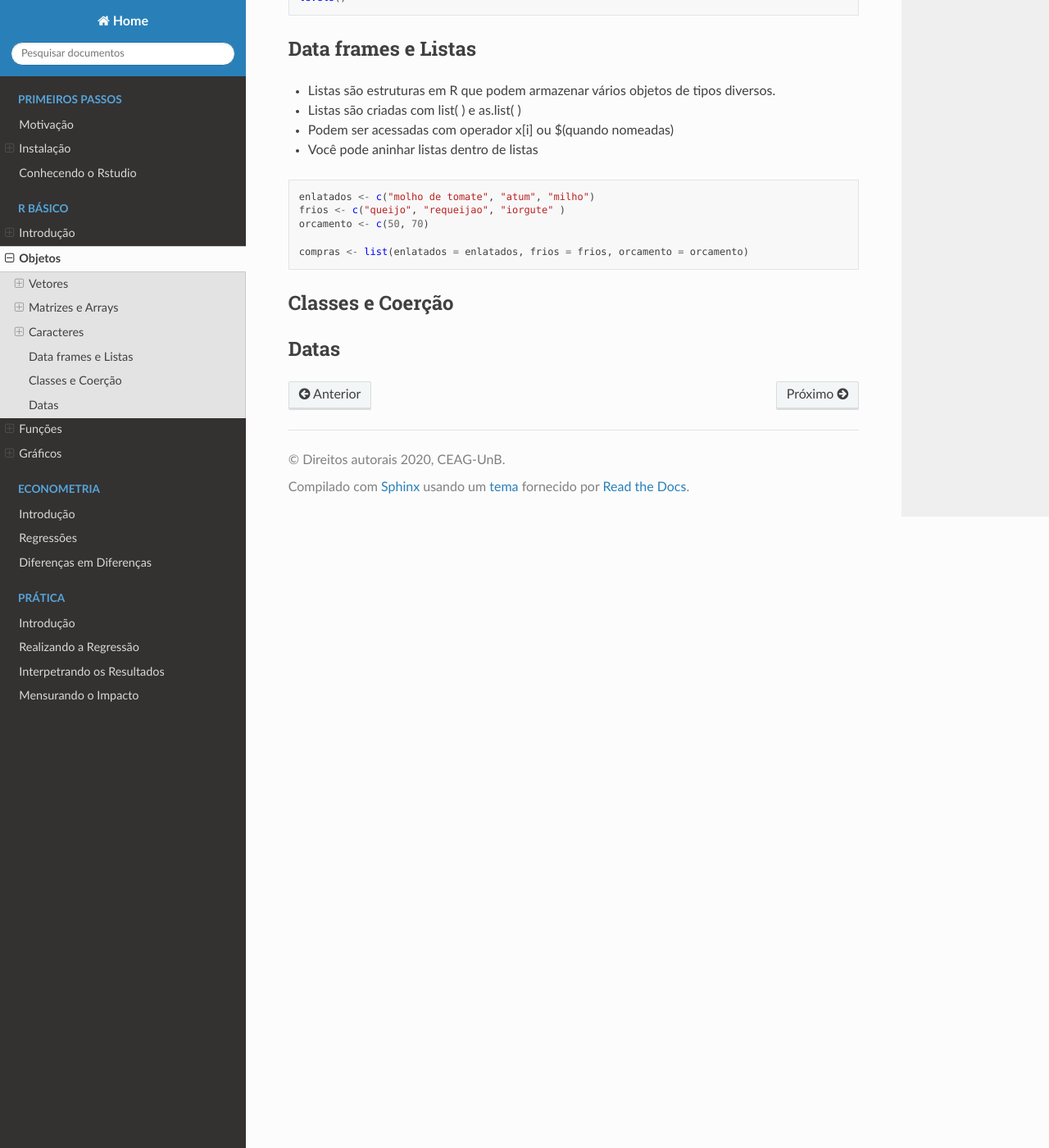
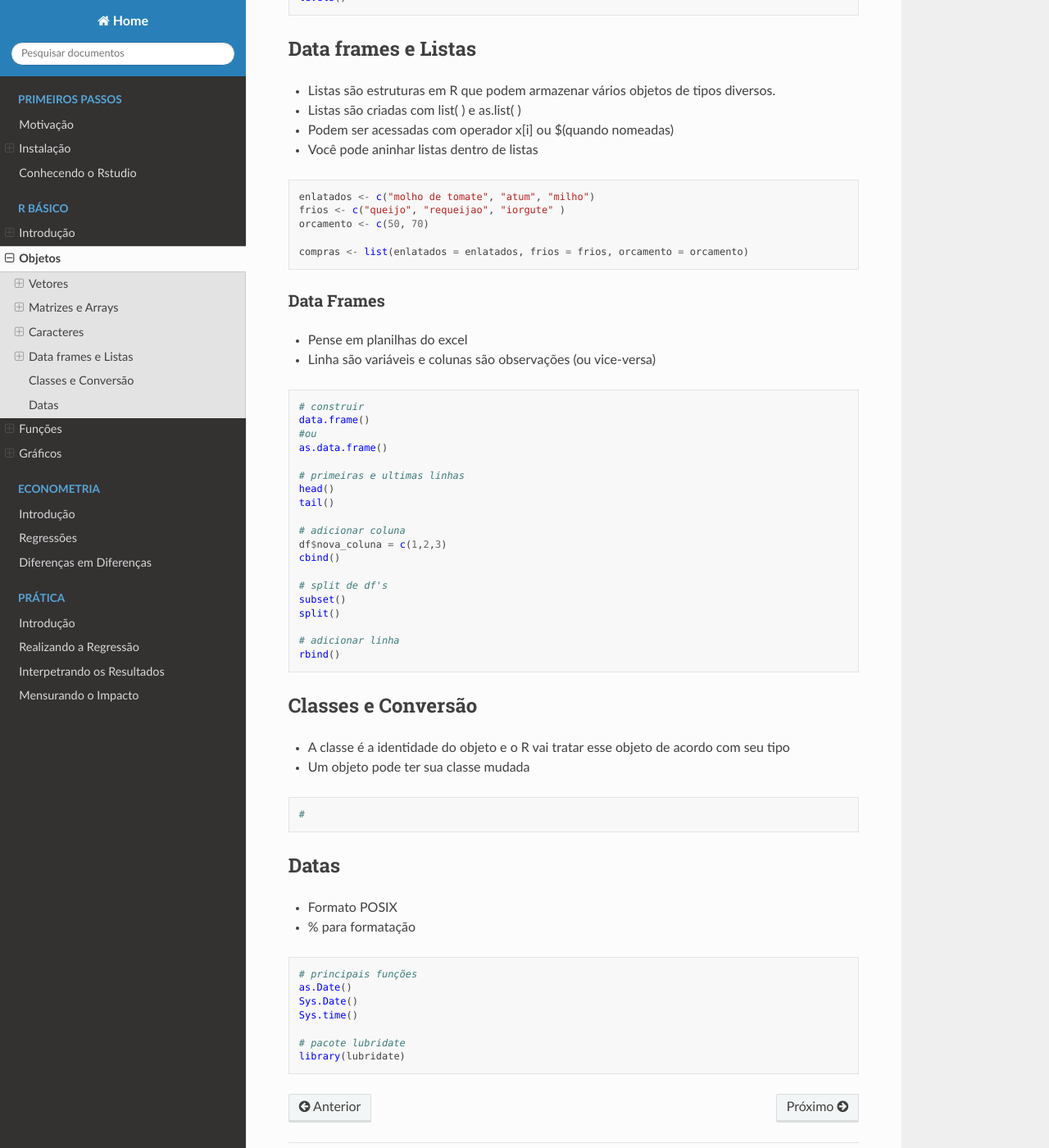
Before and after one commit to VitorGGs/manual-diff, a Sphinx documentation site: the page built from docs/r101/objetos.rst, in a window 1280 px wide and 1400 px high, scrolled down 3025 px. Shown: the whole window at 82% size. Built offline with Sphinx 7.4.7 and the Read the Docs theme 2.0.0, drawn with Linux system fonts in a browser that asks for light colours.

Commit message:
terminei o código  da sessão sobre objetos

```diff
--- a/docs/index.rst
+++ b/docs/index.rst
@@ -18,7 +18,7 @@ Exemplo de vídeo
 .. raw:: html
 
    <div style="text-align: center; margin-bottom: 2em;">
-    <iframe width="560" height="315" src="https://www.youtube.com/embed/F5mRW0jo-U4" frameborder="0" allow="accelerometer; autoplay; encrypted-media; gyroscope; picture-in-picture" allowfullscreen></iframe>
+    <iframe width="560" height="315" src="https://www.youtube-nocookie.com/embed/F5mRW0jo-U4" frameborder="0" allow="accelerometer; autoplay; encrypted-media; gyroscope; picture-in-picture" allowfullscreen></iframe>
    </div>
 
 
--- a/docs/r101/objetos.rst
+++ b/docs/r101/objetos.rst
@@ -193,12 +193,62 @@ Data frames e Listas
 
 	compras <- list(enlatados = enlatados, frios = frios, orcamento = orcamento)
 
+-----------
+Data Frames
+-----------
+
+- Pense em planilhas do excel
+- Linha são variáveis e colunas são observações (ou vice-versa)
 
 
-=================
-Classes e Coerção
-=================
+.. code-block:: r
+
+	# construir
+	data.frame()
+	#ou
+	as.data.frame()
+
+	# primeiras e ultimas linhas
+	head()
+	tail()
+
+	# adicionar coluna
+	df$nova_coluna = c(1,2,3)
+	cbind()
+
+	# split de df's
+	subset()
+	split()
+
+	# adicionar linha
+	rbind()
+
+
+===================
+Classes e Conversão
+===================
+
+- A classe é a identidade do objeto e o R vai tratar esse objeto de acordo com seu tipo
+- Um objeto pode ter sua classe mudada
+
+.. code-block:: r
+
+	#
+
 
 =====
 Datas
 =====
+
+- Formato POSIX
+- % para formatação
+
+.. code-block:: r
+
+   # principais funções
+   as.Date()
+   Sys.Date()
+   Sys.time()
+
+   # pacote lubridate
+   library(lubridate)
```
Also changed, not shown: docs/r101/funções.rst (+10 -9 lines), 13 other files.
